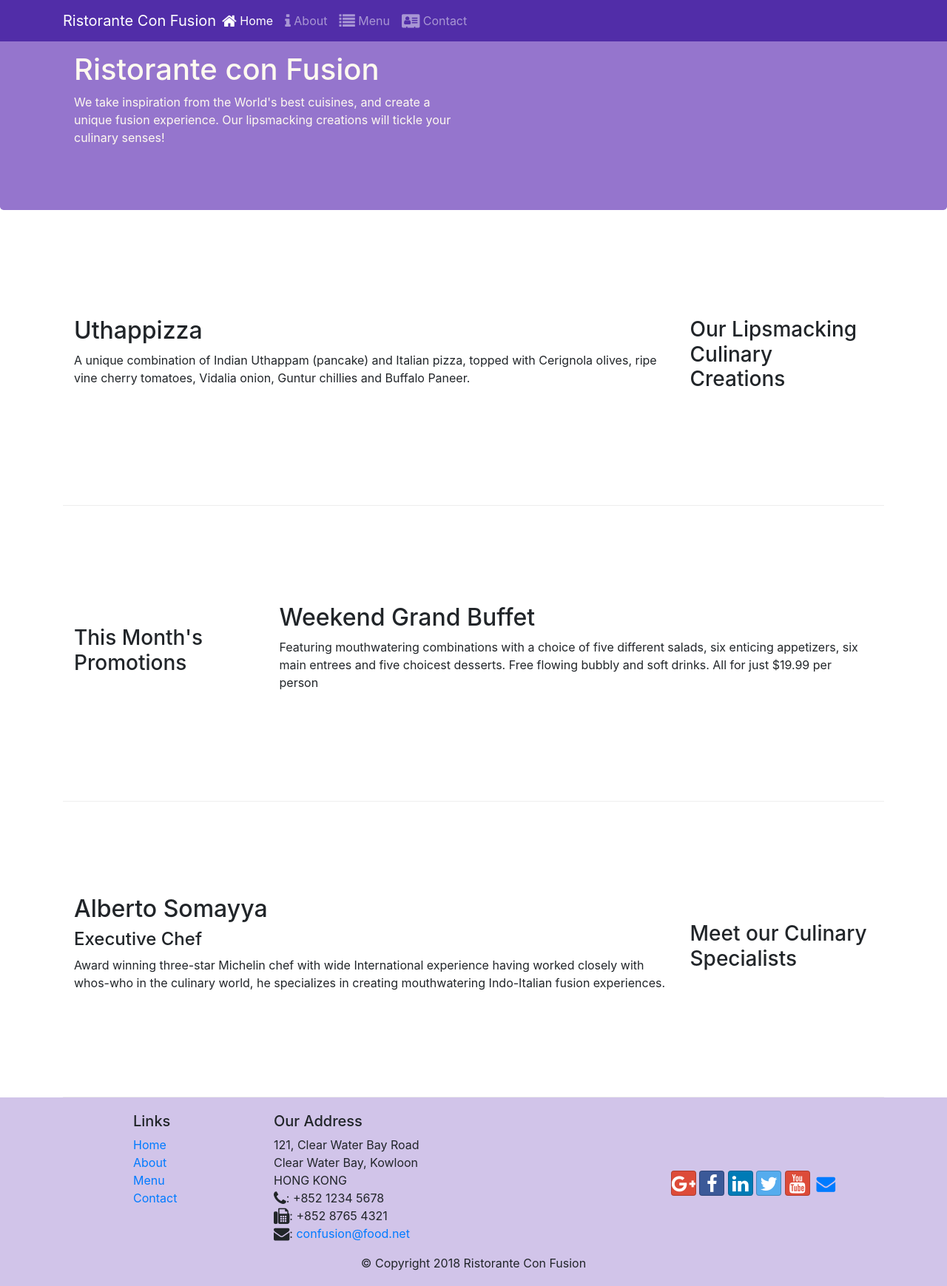
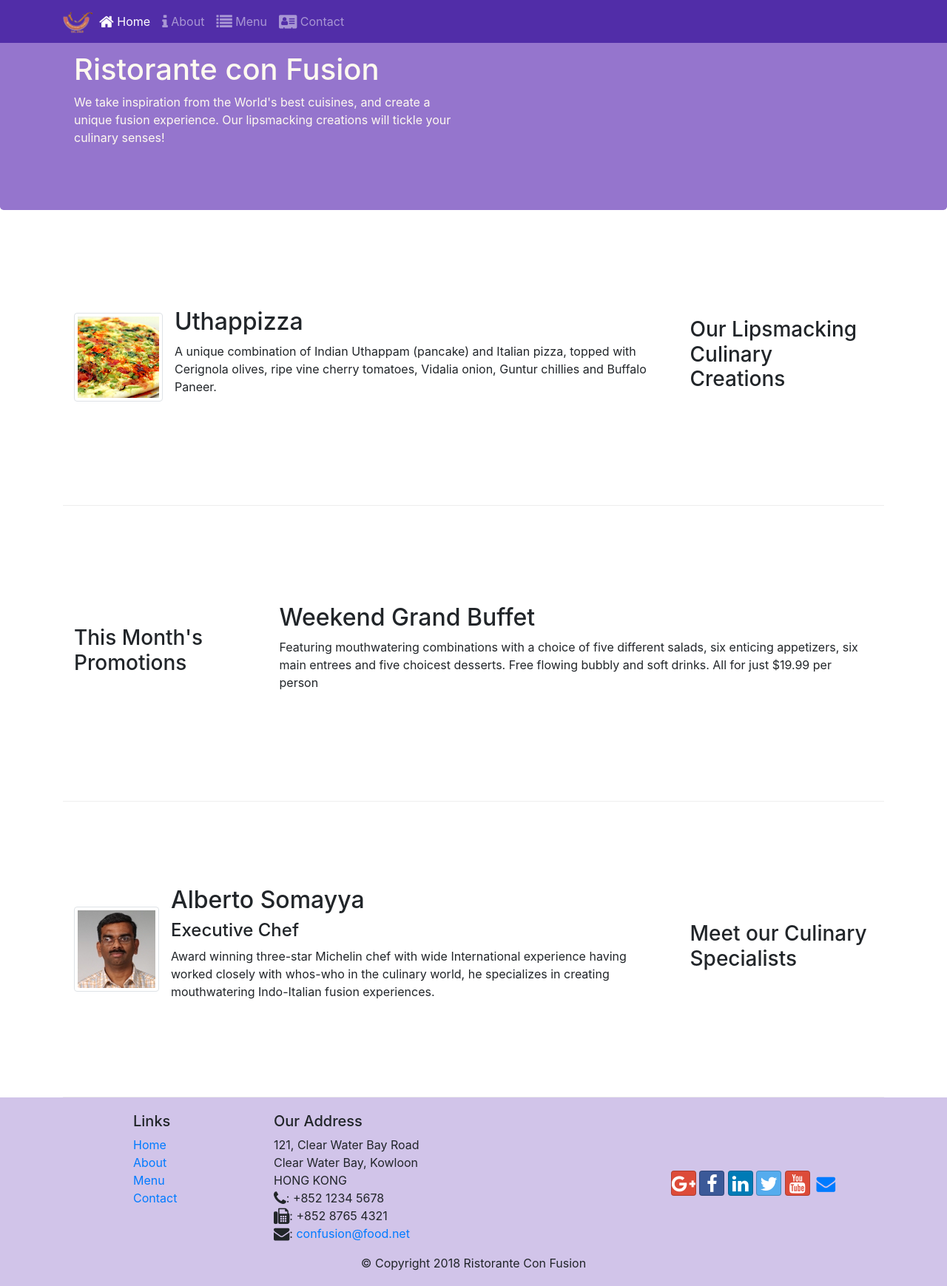
Before and after one commit to LiamDinh/conFusion, a website: page index.html in a window 1280 px wide. Shown: the whole page at 74% size. Drawn offline with nearby package versions, Linux system fonts and the light colour scheme.

Commit message:
Images and Media

```diff
--- a/index.html
+++ b/index.html
@@ -26,7 +26,7 @@
             </button>
 
             <!--navbar-brand: display the name of the brand of the website-->
-            <a class="navbar-brand mr-auto" href="#">Ristorante Con Fusion</a>
+            <a class="navbar-brand mr-auto" href="#"><img src="img/logo.png" height="30" width="41"></a>
             <div class="collapse navbar-collapse" id="Navbar">
             <ul class="navbar-nav mr-auto">
                 <li class="nav-item active"><a class="nav-link" href="#"><span class="fa fa-home fa-lg"></span> Home</a></li>
@@ -56,8 +56,15 @@
                 <h3>Our Lipsmacking Culinary Creations</h3>
             </div>
             <div class="col col-sm order-sm-first col-md">
-                <h2>Uthappizza</h2>
+                <div class="media">
+                    <img class="d-flex mr-3 img-thumbnail align-self-center" src="img/uthappizza.png" alt="uthappizza">
+                    <div class="media-body">
+                        <h2 class="mt-0">Uthappizza</h2>
                 <p>A unique combination of Indian Uthappam (pancake) and Italian pizza, topped with Cerignola olives, ripe vine cherry tomatoes, Vidalia onion, Guntur chillies and Buffalo Paneer.</p>
+                    </div>
+
+                </div>
+
             </div>
         </div>
 
@@ -77,9 +84,15 @@
                 <h3>Meet our Culinary Specialists</h3>
             </div>
             <div class="col col-sm order-sm-first col-md">
-                <h2>Alberto Somayya</h2>
+                <div class="media">
+                    <img class="d-flex mr-3 img-thumbnail align-self-center" src="img/alberto.png" alt="alberto">
+                    <div class="media-body">
+                        <h2>Alberto Somayya</h2>
                 <h4>Executive Chef</h4>
                 <p>Award winning three-star Michelin chef with wide International experience having worked closely with whos-who in the culinary world, he specializes in creating mouthwatering Indo-Italian fusion experiences. </p>
+                    </div>
+                </div>
+
             </div>
         </div>
     </div>
```
Also changed, not shown: aboutus.html (+3 -2 lines), contactus.html (+1 -1 lines), img/alberto.png (added), img/buffet.png (added), img/logo.png (added), img/uthappizza.png (added), 1 other file.
